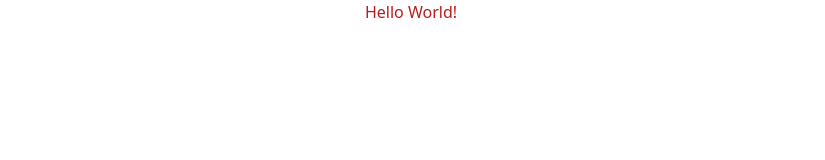
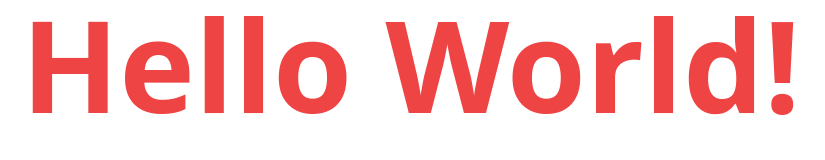
Before and after one commit to sunnatbekweb/Tailwind_starter_project, a website: page src/index.html in a window 1280 px wide. Shown: the whole page, without its empty margins (229-1054 px from the left). Drawn offline with Linux system fonts and the light colour scheme.

Commit message:
added run script

```diff
--- a/package.json
+++ b/package.json
@@ -4,6 +4,7 @@
   "description": "Tailwin starter project",
   "main": "index.js",
   "scripts": {
+    "build": "npx tailwindcss -i ./src/input.css -o ./dist/output.css --watch",
     "test": "echo \"Error: no test specified\" && exit 1"
   },
   "author": "Sunnatbek Qadamov",
--- a/src/index.html
+++ b/src/index.html
@@ -10,7 +10,7 @@
 </head>
 
 <body>
-    <h1 class="text-center text-red-700">Hello World!</h1>
+    <h1 class="font-bold text-center text-red-500 text-9xl">Hello World!</h1>
 </body>
 
 </html>
```
Also changed, not shown: dist/output.css.
